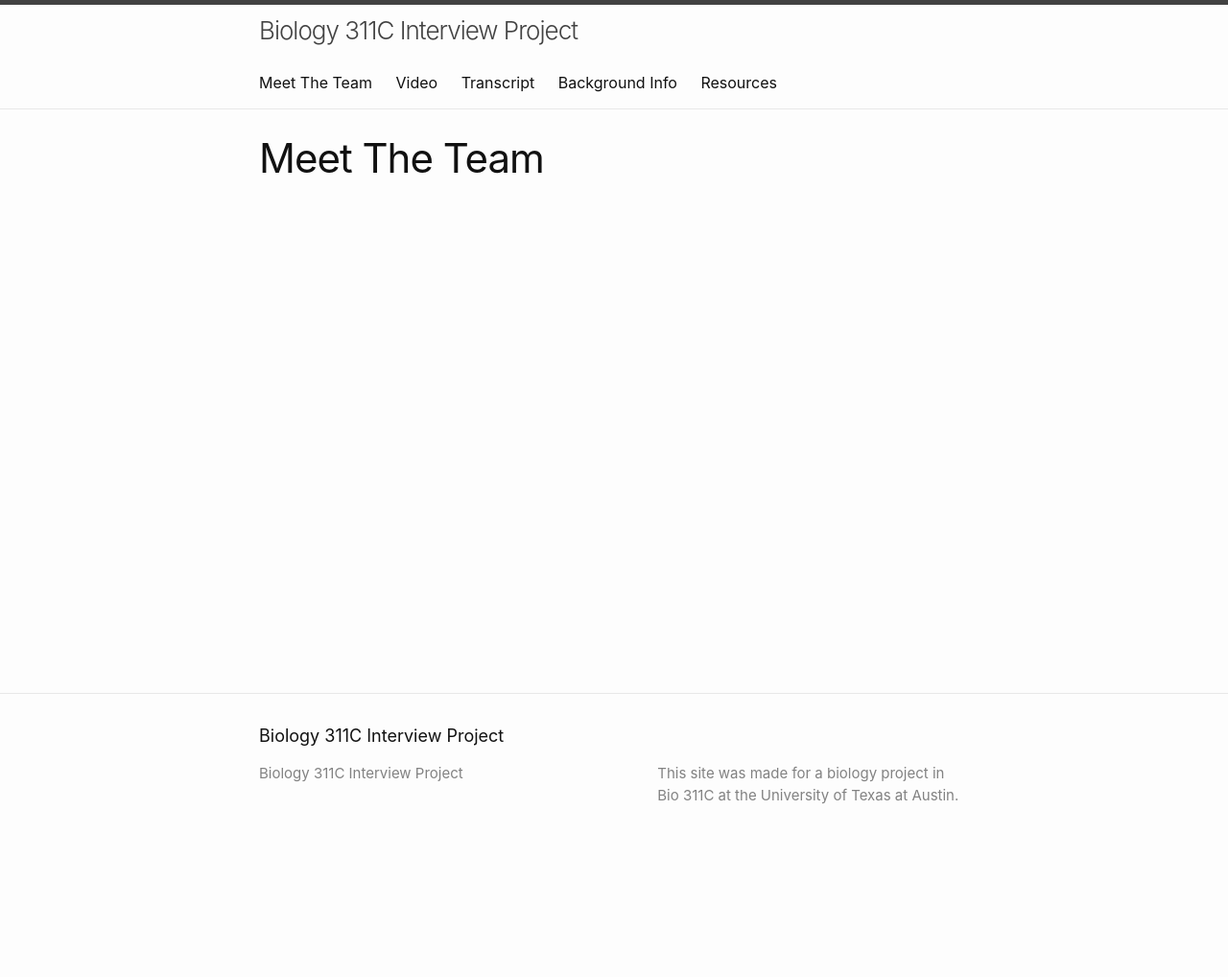
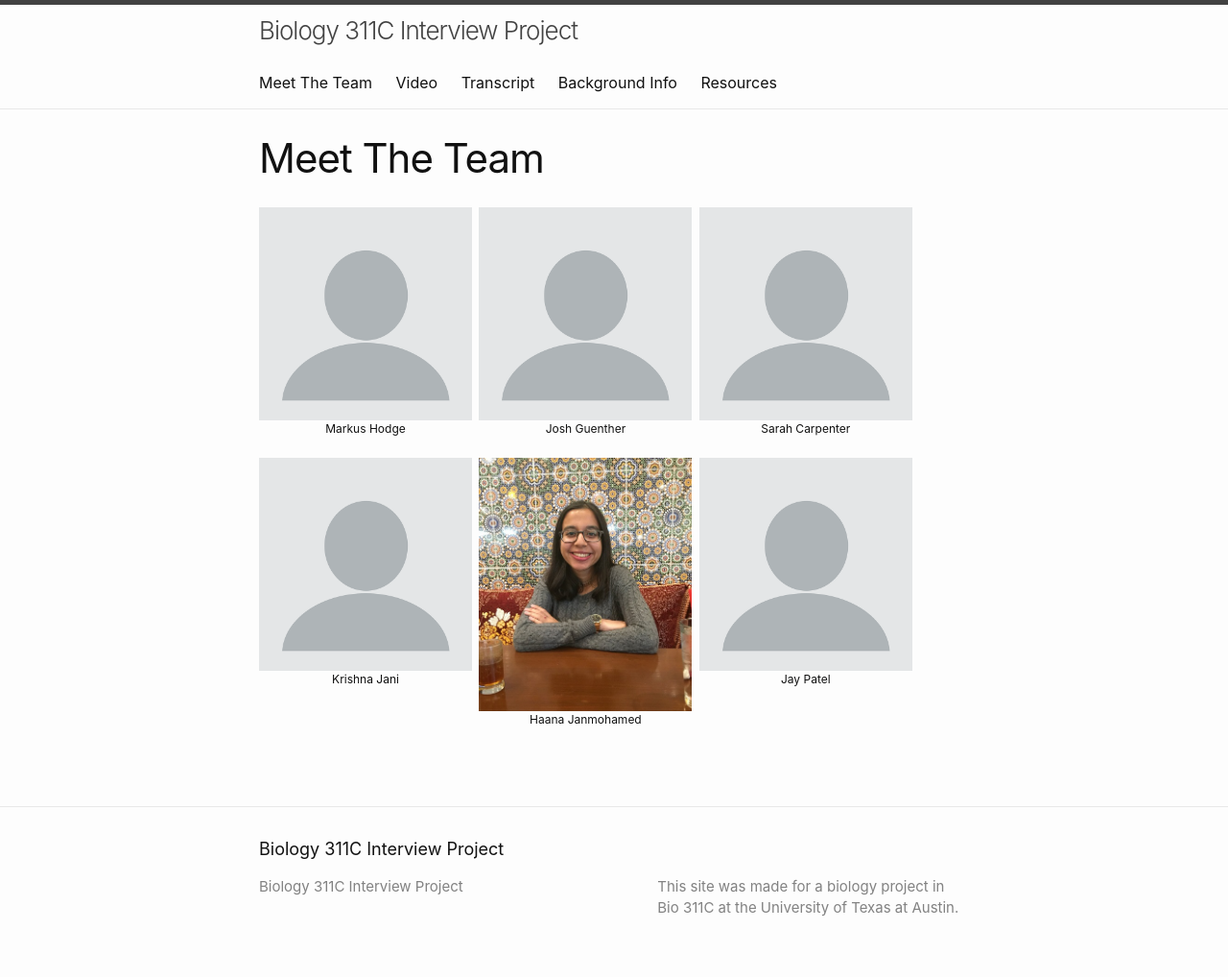
Before and after one commit to haanaj/biowebsite, a Jekyll site: the page built from team.md, in a window 1280 px wide. Shown: the whole page at 96% size. Built offline with Jekyll 4.4.1, drawn with Linux system fonts in a browser that asks for light colours; before the commit the page ends 900 px from its top, so only the background shows below that.

Commit message:
Adding profiles to team page

```diff
--- a/team.md
+++ b/team.md
@@ -5,24 +5,20 @@ permalink: /team/
 weight: 1
 ---
 
-<!--
 
-<p style="float: left; font-size: 9pt; text-align: center; width: 30%; margin-right: 1%; margin-bottom: 0.5em;"><img src="/biowebsite/assets/Haana.jpg" style="width: 100%">Caption</p>
 
-<p style="float: left; font-size: 9pt; text-align: center; width: 30%; margin-right: 1%; margin-bottom: 0.5em;"><img src="imageLocation" style="width: 100%">Caption</p>
+<p style="float: left; font-size: 9pt; text-align: center; width: 30%; margin-right: 1%; margin-bottom: 0.5em;"><img src="/biowebsite/assets/emptyprofile.png" style="width: 100%">Markus Hodge</p>
+
+<p style="float: left; font-size: 9pt; text-align: center; width: 30%; margin-right: 1%; margin-bottom: 0.5em;"><img src="/biowebsite/assets/emptyprofile.png" style="width: 100%">Josh Guenther</p>
+
+<p style="float: left; font-size: 9pt; text-align: center; width: 30%; margin-right: 1%; margin-bottom: 0.5em;"><img src="/biowebsite/assets/emptyprofile.png" style="width: 100%">Sarah Carpenter</p>
 
 <p style="clear: both;">
 
-<p style="float: left; font-size: 9pt; text-align: center; width: 30%; margin-right: 1%; margin-bottom: 0.5em;"><img src="imageLocation" style="width: 100%">Caption</p>
+<p style="float: left; font-size: 9pt; text-align: center; width: 30%; margin-right: 1%; margin-bottom: 0.5em;"><img src="/biowebsite/assets/emptyprofile.png" style="width: 100%">Krishna Jani</p>
 
-<p style="float: left; font-size: 9pt; text-align: center; width: 30%; margin-right: 1%; margin-bottom: 0.5em;"><img src="imageLocation" style="width: 100%">Caption</p>
+<p style="float: left; font-size: 9pt; text-align: center; width: 30%; margin-right: 1%; margin-bottom: 0.5em;"><img src="/biowebsite/assets/Haana.JPG" style="width: 100%">Haana Janmohamed</p>
+
+<p style="float: left; font-size: 9pt; text-align: center; width: 30%; margin-right: 1%; margin-bottom: 0.5em;"><img src="/biowebsite/assets/emptyprofile.png" style="width: 100%">Jay Patel</p>
 
 <p style="clear: both;">
-
-<p style="float: left; font-size: 9pt; text-align: center; width: 30%; margin-right: 1%; margin-bottom: 0.5em;"><img src="imageLocation" style="width: 100%">Caption</p>
-
-<p style="float: left; font-size: 9pt; text-align: center; width: 30%; margin-right: 1%; margin-bottom: 0.5em;"><img src="imageLocation" style="width: 100%">Caption</p>
-
-<p style="clear: both;">
-
--->
```
Also changed, not shown: assets/emptyprofile.png (added).
